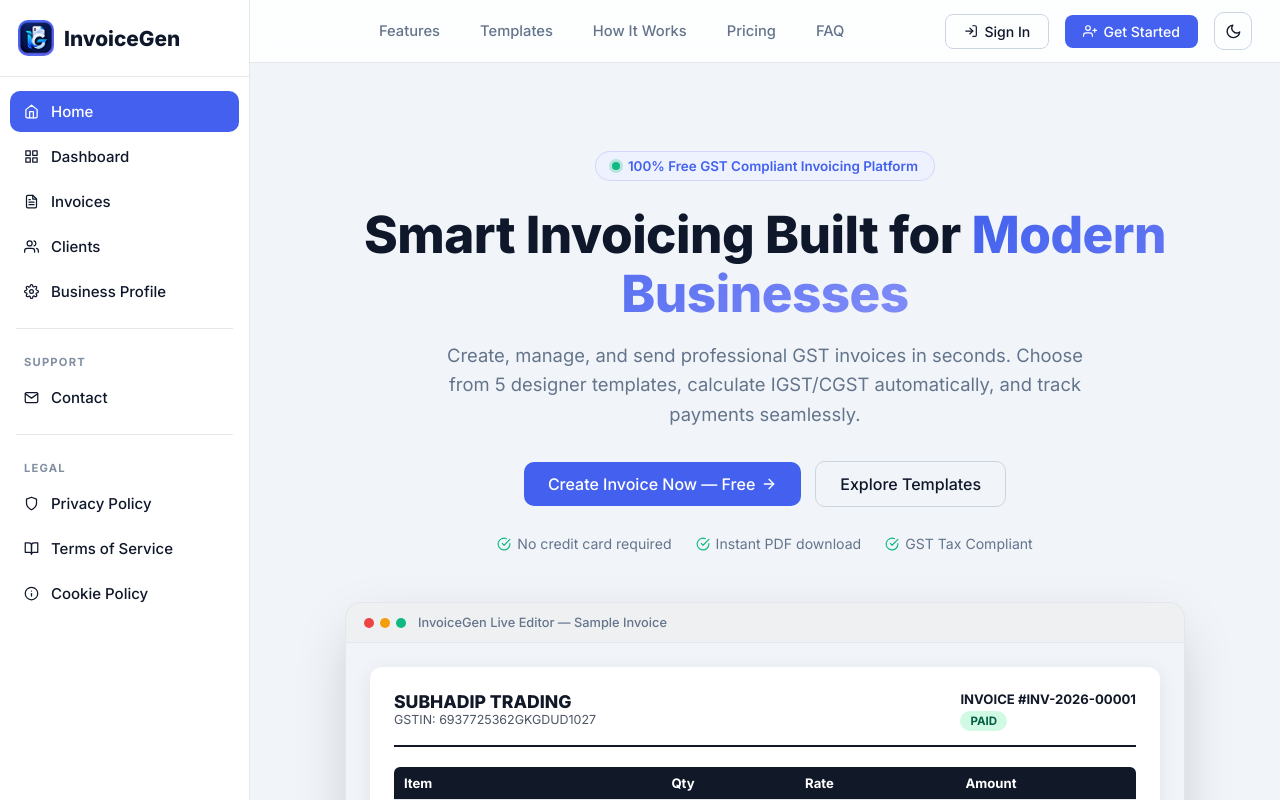
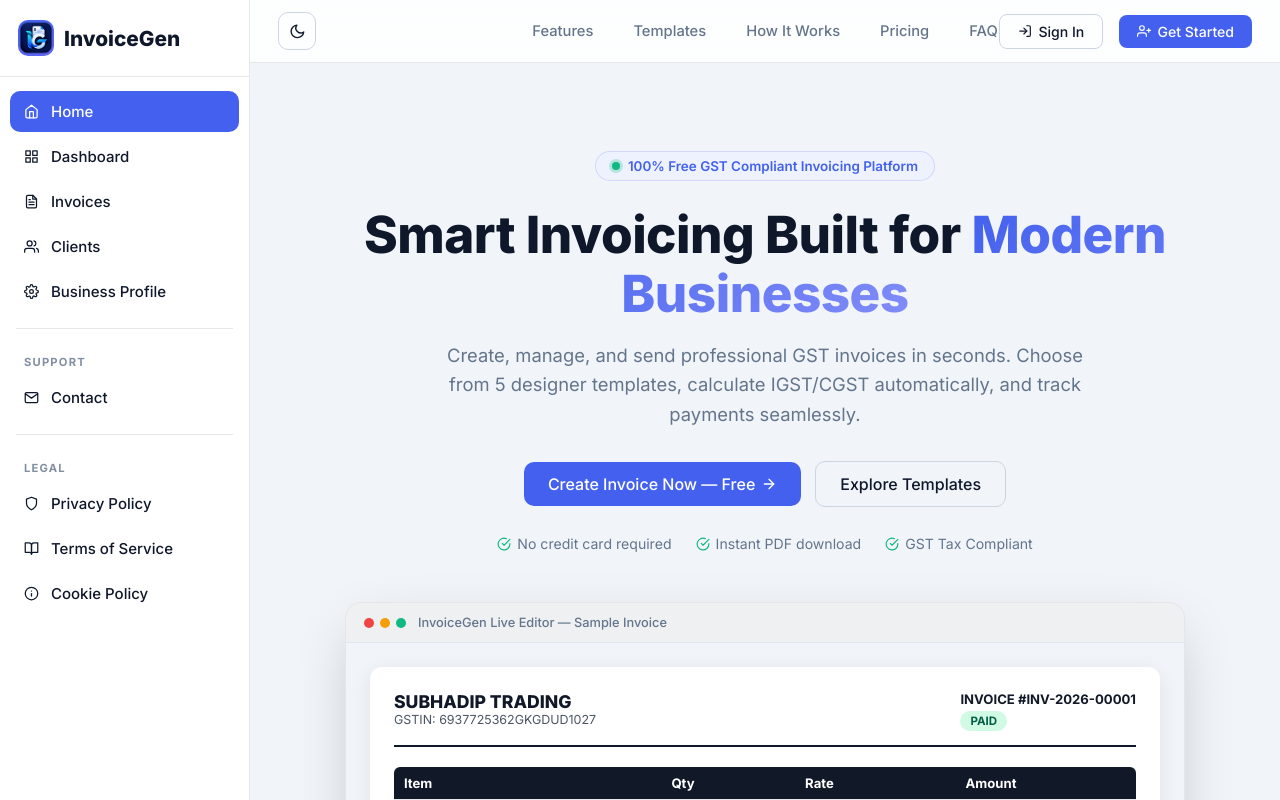
Before and after one commit to Subha2707/InvoiceGen, a React (Vite) app in the folder client/: page / in a window 1280 px wide. Built offline with nearby package versions, Linux system fonts and the light colour scheme; no server answers.

Commit message:
Fixed Home page navbar

```diff
--- a/client/src/components/layout/Header.jsx
+++ b/client/src/components/layout/Header.jsx
@@ -49,9 +49,14 @@
 
   return (
     <header className="top-header">
-      <button className="menu-btn" onClick={toggleSidebar} aria-label="Toggle sidebar">
-        <FiMenu />
-      </button>
+      <div className="header-left">
+        <button className="menu-btn" onClick={toggleSidebar} aria-label="Toggle sidebar">
+          <FiMenu />
+        </button>
+        <button className="theme-toggle" onClick={toggleTheme} title="Toggle theme">
+          {theme === 'light' ? <FiMoon /> : <FiSun />}
+        </button>
+      </div>
 
       {location.pathname === '/' && (
         <nav className="header-nav-links desktop-only">
@@ -106,10 +111,6 @@
             </Link>
           </>
         )}
-
-        <button className="theme-toggle" onClick={toggleTheme} title="Toggle theme">
-          {theme === 'light' ? <FiMoon /> : <FiSun />}
-        </button>
       </div>
     </header>
   );
--- a/client/src/index.css
+++ b/client/src/index.css
@@ -154,7 +154,8 @@
   z-index: 30;
 }
 .menu-btn { display: none; background: none; border: none; font-size: 1.3rem; color: var(--text-color); cursor: pointer; align-items: center; }
-.header-right { display: flex; align-items: center; gap: 16px; }
+.header-left { display: flex; align-items: center; gap: 12px; flex: 1; min-width: 0; }
+.header-right { display: flex; align-items: center; gap: 16px; flex: 1; justify-content: flex-end; min-width: 0; }
 .theme-toggle {
   width: 38px; height: 38px;
   display: inline-flex; align-items: center; justify-content: center;
@@ -1106,13 +1107,12 @@
   color: var(--accent);
 }
 .header-nav-links {
-  flex: 1;
+  flex: 0 0 auto;
   display: flex;
   align-items: center;
   justify-content: center;
   gap: 40px;
-  margin: 0 32px;
-  min-width: 0;
+  padding: 0 24px;
 }
 .header-nav-links a {
   color: var(--muted);
```
